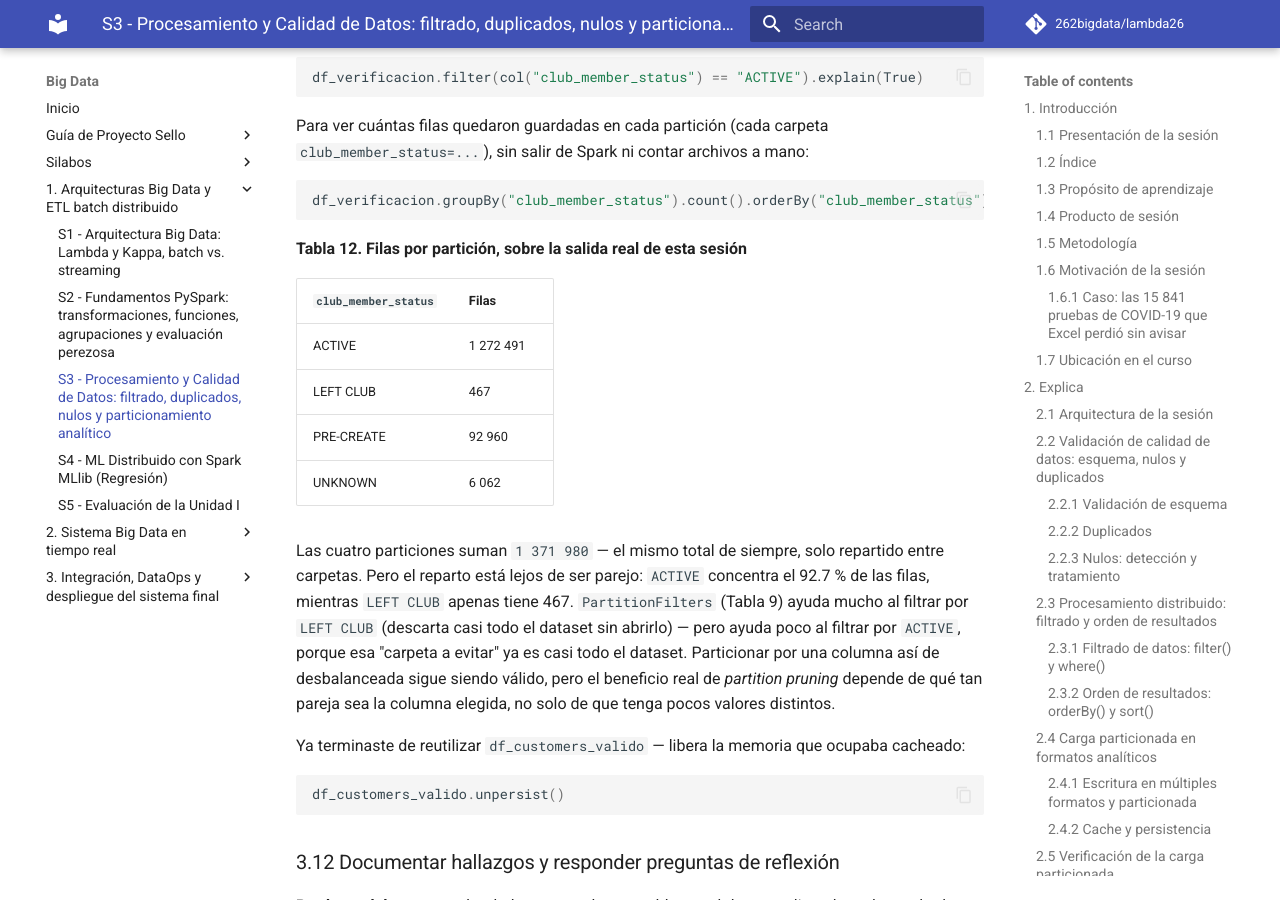
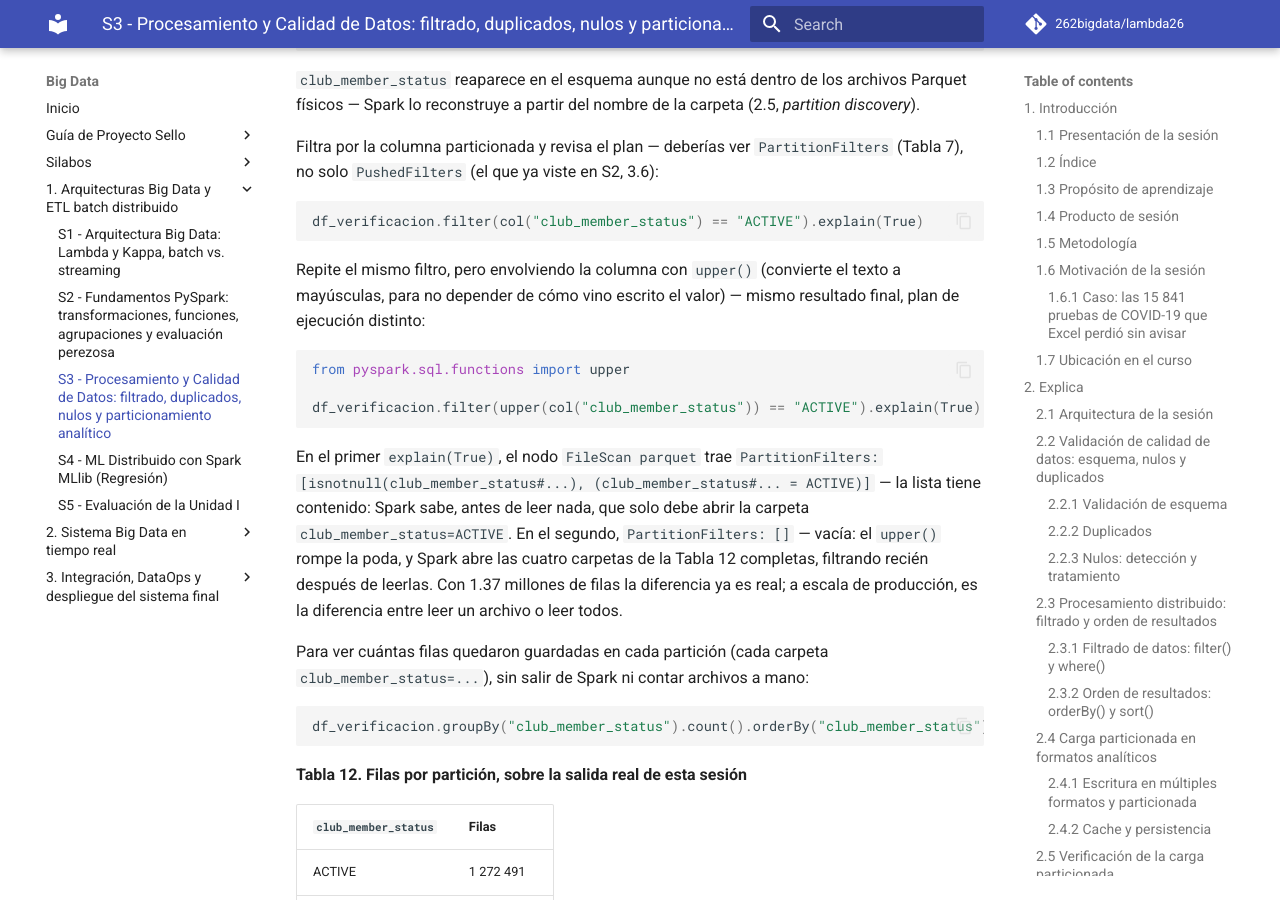
Before and after one commit to 262bigdata/lambda26, an MkDocs documentation site: the page built from docs/sesiones/S03_Procesamiento_Calidad_Datos_Particionamiento.md, in a window 1280 px wide and 900 px high, scrolled down 31292 px. Built offline with MkDocs 1.6.1 and Material for MkDocs 9.7.7, drawn with Linux system fonts in a browser that asks for light colours; comment, search, counter and statistics services are not loaded; some of the changed text lies outside the part shown.

Commit message:
3.11 actualizado

````diff
--- a/docs/sesiones/S03_Procesamiento_Calidad_Datos_Particionamiento.md
+++ b/docs/sesiones/S03_Procesamiento_Calidad_Datos_Particionamiento.md
@@ -423,6 +423,8 @@
 | Costo evitado | Procesar filas que no cumplen el filtro. | Abrir y leer archivos que ni siquiera contienen el valor buscado. |
 
 *Partition pruning* es más barato que *predicate pushdown*: uno evita procesar filas, el otro evita abrir archivos enteros.
+
+**Cuidado: `PartitionFilters` solo aparece si el filtro compara la columna de partición directamente.** En cuanto envuelves esa columna en una función —`upper()`, `trim()`, un `cast()`— antes de compararla, Spark ya no puede resolver de antemano qué carpetas saltarse: `PartitionFilters` queda vacía y el filtro se aplica *después* de abrir todos los archivos, como `PushedFilters` normal. El resultado final es idéntico; el costo, no. Se verifica en 3.11.
 
 ### 2.6 Arquitectura por capas de un Data Lake: Bronze (raw), Silver y Gold
 
@@ -1008,6 +1010,16 @@
 df_verificacion.filter(col("club_member_status") == "ACTIVE").explain(True)
 ```
 
+Repite el mismo filtro, pero envolviendo la columna con `upper()` (convierte el texto a mayúsculas, para no depender de cómo vino escrito el valor) — mismo resultado final, plan de ejecución distinto:
+
+```python
+from pyspark.sql.functions import upper
+
+df_verificacion.filter(upper(col("club_member_status")) == "ACTIVE").explain(True)
+```
+
+En el primer `explain(True)`, el nodo `FileScan parquet` trae `PartitionFilters: [isnotnull(club_member_status#...), (club_member_status#... = ACTIVE)]` — la lista tiene contenido: Spark sabe, antes de leer nada, que solo debe abrir la carpeta `club_member_status=ACTIVE`. En el segundo, `PartitionFilters: []` — vacía: el `upper()` rompe la poda, y Spark abre las cuatro carpetas de la Tabla 12 completas, filtrando recién después de leerlas. Con 1.37 millones de filas la diferencia ya es real; a escala de producción, es la diferencia entre leer un archivo o leer todos.
+
 Para ver cuántas filas quedaron guardadas en cada partición (cada carpeta `club_member_status=...`), sin salir de Spark ni contar archivos a mano:
 
 ```python
````
